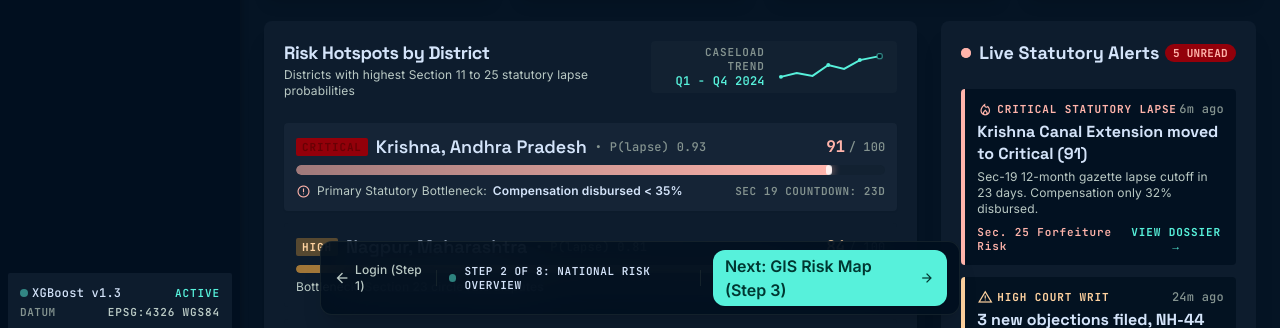
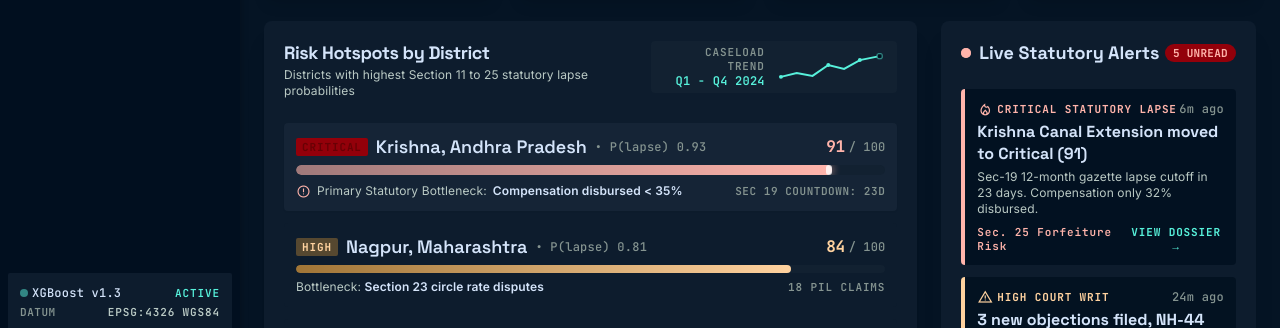
Before and after one commit to mdnavedanjum90-source/SIH-26017, a plain HTML site: page stitch_bhoomidrishti_design_system_guide/bhoomidrishti_state_policymaker_national_risk_dashboard/code.html in a window 1280 px wide. Shown: the part 461-789 px from the top of the page. Drawn offline with nearby package versions, Linux system fonts and the light colour scheme.

Commit message:
Remove navigation div for National Risk Overview
Removed a redundant div containing navigation elements for the National Risk Overview step.

```diff
--- a/stitch_bhoomidrishti_design_system_guide/bhoomidrishti_state_policymaker_national_risk_dashboard/code.html
+++ b/stitch_bhoomidrishti_design_system_guide/bhoomidrishti_state_policymaker_national_risk_dashboard/code.html
@@ -880,5 +880,4 @@
     });
   });
 </script></main><footer class="w-full bg-surface-container-lowest/80 backdrop-blur-md py-space-md px-gutter-lg flex flex-col md:flex-row items-center justify-between gap-space-sm"><div class="flex items-center gap-space-sm text-outline font-label-caps text-label-caps"><span class="text-primary font-bold">BHOOMIDRISHTI</span><span class="">•</span><span class="">DEPARTMENT OF LAND RESOURCES</span><span class="">•</span><span class="">GOVERNMENT OF INDIA</span></div><div class="flex items-center gap-space-md text-on-surface-variant font-label-caps text-label-caps"><span class="">RFCTLARR ACT 2013 DECISION SUPPORT ENGINE</span><span class="text-outline">|</span><span class="">OFFICIAL SECURE TELEMETRY</span></div></footer></div>
-
-<div class="fixed bottom-6 left-1/2 -translate-x-1/2 z-50 flex items-center gap-space-md px-space-md py-2 rounded-full bg-surface-container-lowest/90 backdrop-blur-xl border border-outline-variant/30 shadow-xl"><a href="#" class="inline-flex items-center gap-1 text-on-surface-variant hover:text-on-surface text-body-sm font-medium transition-colors"><span class="material-symbols-outlined text-[18px]">arrow_back</span><span class="">Login (Step 1)</span></a><span class="h-4 w-[1px] bg-outline-variant/30"></span><div class="flex items-center gap-2"><span class="w-2 h-2 rounded-full bg-primary animate-pulse"></span><span class="font-label-caps text-label-caps text-on-surface uppercase tracking-wider font-semibold">Step 2 of 8: National Risk Overview</span></div><span class="h-4 w-[1px] bg-outline-variant/30"></span><a href="#" class="inline-flex items-center gap-1.5 px-space-md py-1 rounded-full bg-primary text-on-primary font-body-sm font-semibold hover:bg-primary-container transition-all active:scale-95 shadow-sm"><span class="">Next: GIS Risk Map (Step 3)</span><span class="material-symbols-outlined text-[16px]">arrow_forward</span></a></div></body></html>
+</body></html>
```
